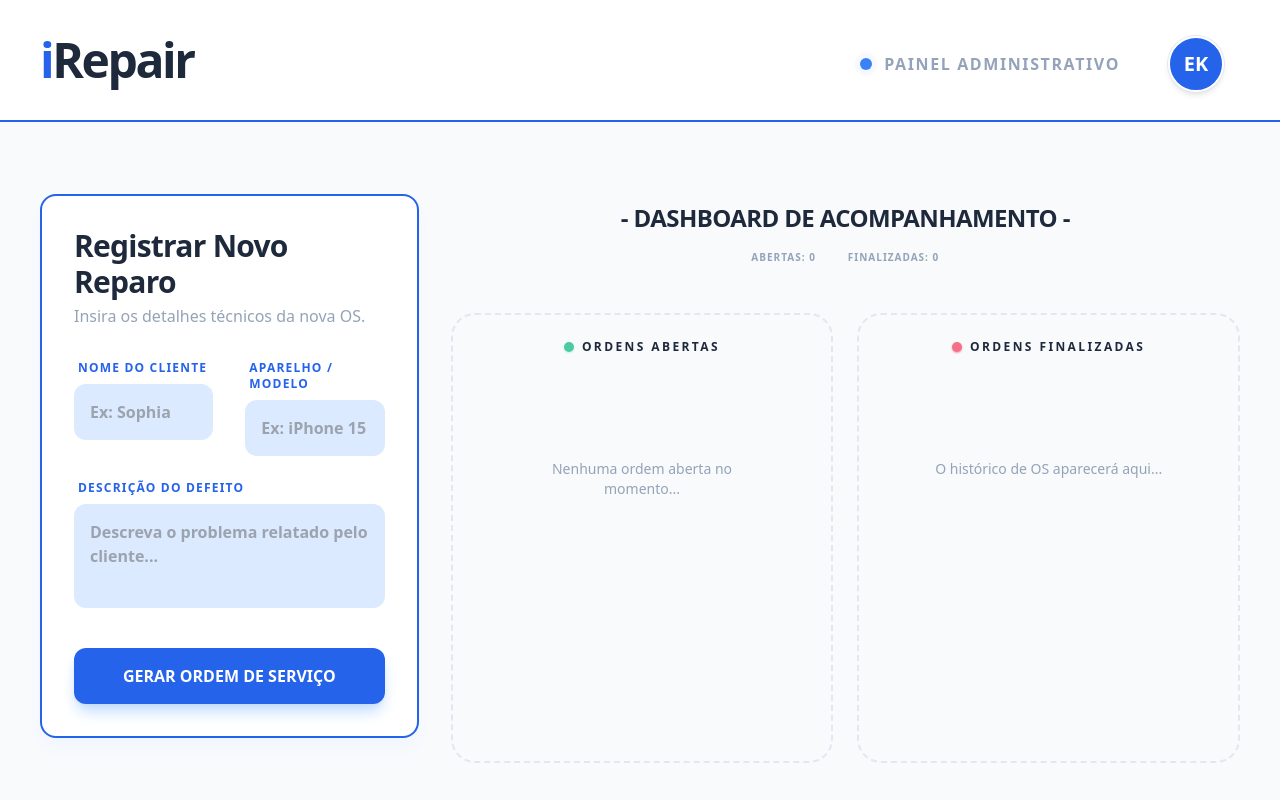
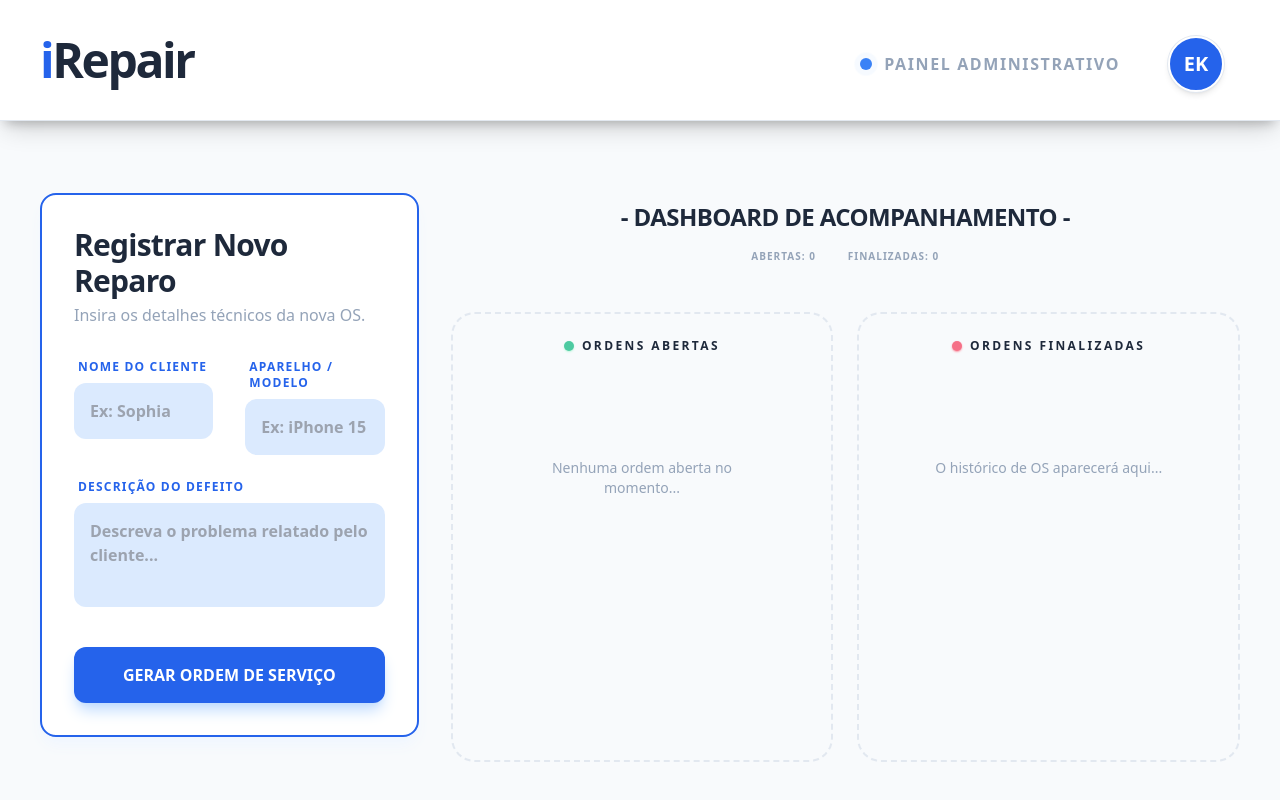
Before and after one commit to eychibassi/iRepair, a React (Vite) app: page / in a window 1280 px wide. Built offline with nearby package versions, Linux system fonts and the light colour scheme.

Commit message:
style:fixa o header no topo e remove a linha de divisão

```diff
--- a/scr/components/Header.tsx
+++ b/scr/components/Header.tsx
@@ -2,7 +2,7 @@ import React from 'react';
 
 export const Header = () => {
   return (
-  <header className="flex items-center justify-between py-8 px-10 mb-8 border-b-2 border-blue-600 bg-white">
+  <header className="sticky top-0 z-50 flex items-center justify-between py-8 px-10 mb-8 shadow-[0_10px_25px_-5px_rgba(0,0,0,0.2),0_8px_10px_-6px_rgba(0,0,0,0.2)] border-b border-slate-200 bg-white">
   {/* LADO ESQUERDO: iRepair */}
   <div className="text-5xl tracking-tighter ml-0 font-bold flex items-center leading-[0.8]">
     <span className="text-blue-600">i</span>
@@ -10,7 +10,7 @@ export const Header = () => {
   </div>
 
 
-  {/* LADO DIREITO: Painel e Perfil com ajuste manual de altura */}
+  {/* LADO DIREITO: Painel e Perfil */}
   <div className="flex items-center gap-12 mr-4 translate-y-1">
     {/* Indicador de Localização */}
     <div className="flex items-center gap-3">
```
